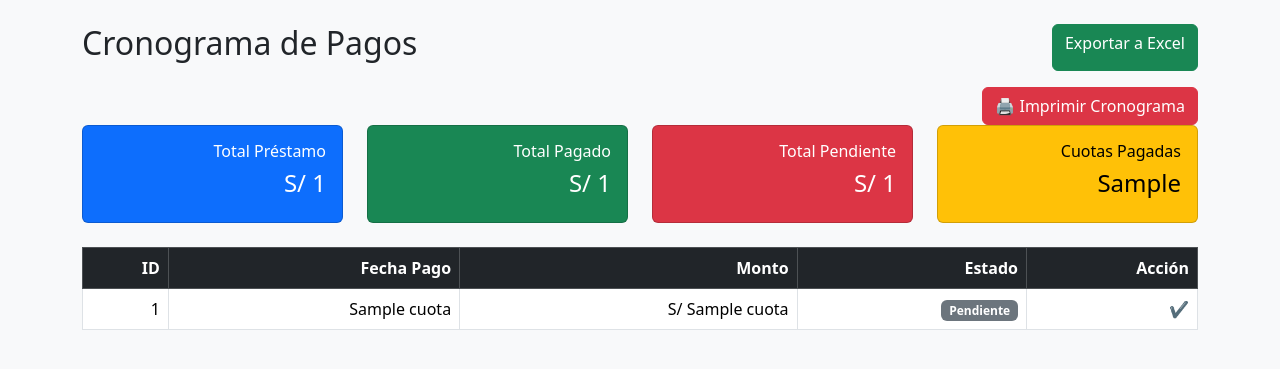
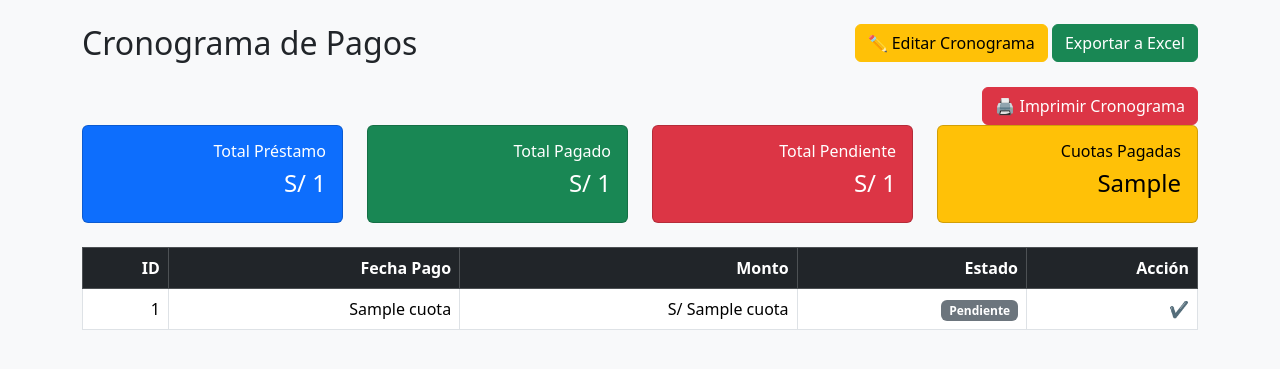
Before and after one commit to Marcos525252/Sistema_Prestamos, a Flask app: template templates/cronograma.html in a window 1280 px wide. Shown: the part 56-425 px from the top of the page. Run offline with Flask 3, Linux system fonts and the light colour scheme; the template is opened without the code that fills it: most values are stand-ins (such as "Sample title", 1, 10 or a date in 2020).

Commit message:
Update cronograma.html

```diff
--- a/templates/cronograma.html
+++ b/templates/cronograma.html
@@ -4,7 +4,17 @@
 
 <div class="d-flex justify-content-between mb-3">
     <h2>Cronograma de Pagos</h2>
-    <a href="/exportar/{{cliente_id}}" class="btn btn-success">Exportar a Excel</a>
+    <div>
+        <a href="/editar_cronograma/{{cliente_id}}"
+           class="btn btn-warning">
+           ✏ Editar Cronograma
+        </a>
+
+        <a href="/exportar/{{cliente_id}}"
+           class="btn btn-success">
+           Exportar a Excel
+        </a>
+    </div>
 </div>
 
 
```
